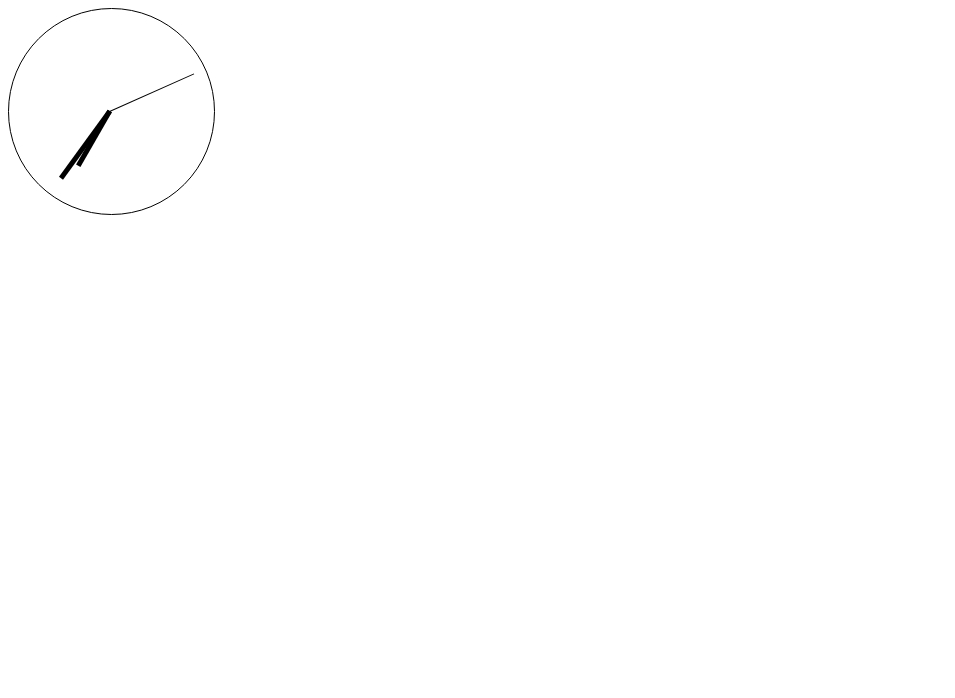
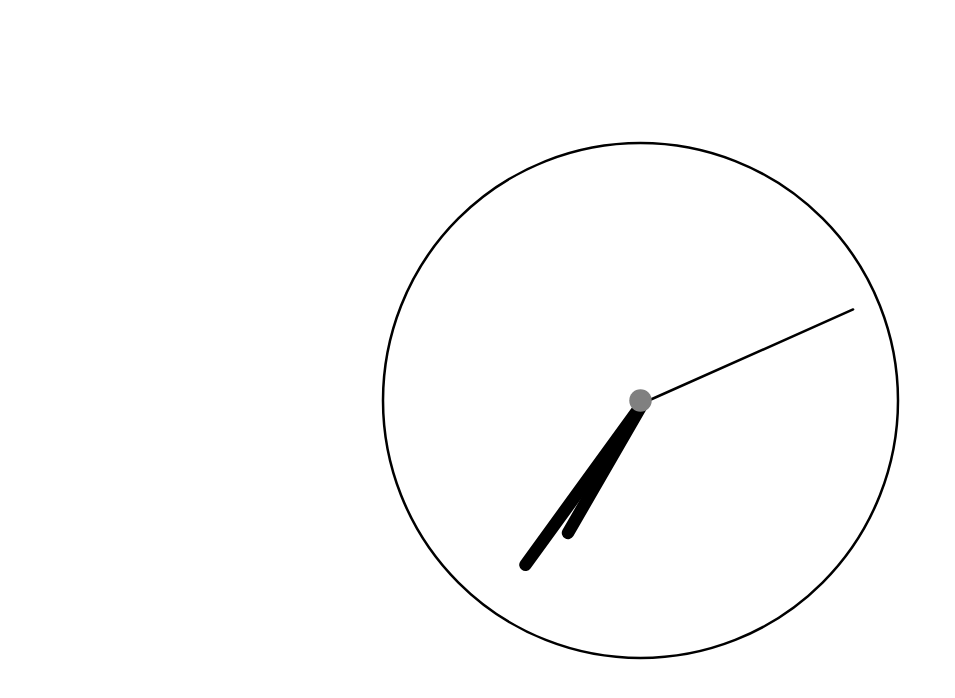
Before and after one commit to RichardLiuCode/clock, a plain HTML site: page analog/index.html in a window 1280 px wide. Shown: the whole page, without its empty margins (0-955 px from the left). Drawn offline with Linux system fonts and the light colour scheme.

Commit message:
feat: implement analog clock display and enhance digital clock functionality

```diff
--- a/analog/index.html
+++ b/analog/index.html
@@ -7,7 +7,7 @@
 </head>
 
 <body>
-  <div style="width:205px;height:205px;background-color:white;position:relative;border-radius:150px;border-style:solid;border-color:black;border-width:1px;">
+  <div class="clock">
     <div id="hourhand">
       <div></div>
     </div>
@@ -17,6 +17,7 @@
     <div id="secondshand">
       <div></div>
     </div>
+    <div class="clockAxis"></div>
   </div>
 </body>
 
--- a/analog/style.css
+++ b/analog/style.css
@@ -1,7 +1,28 @@
+html,
+body {
+    width: 100%;
+    height: 100%;
+    display: flex;
+    justify-content: center;
+    align-items: center;
+}
+
+.clock {
+    width: 205px;
+    height: 205px;
+    background-color: white;
+    position: relative;
+    border-radius: 150px;
+    border-style: solid;
+    border-color: black;
+    border-width: 1px;
+    transform: scale(2.5);
+}
+
 #hourhand {
     position: absolute;
-    left: 98px;
-    top: 10px;
+    left: 101px;
+    top: 11px;
     width: 5px;
     height: 185px;
     border-radius: 10px;
@@ -12,12 +33,13 @@
     width: 100%;
     height: calc(50% - 30px);
     background-color: black;
+    border-radius: 30px;
 }
 
 #minuteshand {
     position: absolute;
-    left: 98px;
-    top: 10px;
+    left: 101px;
+    top: 11px;
     width: 5px;
     height: 185px;
     border-radius: 10px;
@@ -28,12 +50,13 @@
     width: 100%;
     height: calc(50% - 10px);
     background-color: black;
+    border-radius: 30px;
 }
 
 #secondshand {
     position: absolute;
-    left: 98px;
-    top: 10px;
+    left: 101px;
+    top: 11px;
     width: 5px;
     height: 185px;
     border-radius: 10px;
@@ -44,4 +67,15 @@
     width: 1px;
     height: 50%;
     background-color: black;
+    border-radius: 30px;
 }
+
+.clockAxis {
+    position: absolute;
+    top: 98px;
+    left: 98px;
+    width: 9px;
+    height: 9px;
+    border-radius: 5px;
+    background-color: gray;
+}
--- a/digitial/script.js
+++ b/digitial/script.js
@@ -64,3 +64,9 @@ document.getElementById("showSecondsCheckbox").addEventListener("change", functi
 
   }
 });
+
+window.addEventListener("load", function () {
+  if (window.parent != window.self) {
+    document.getElementsByClassName("topBar")[0].style.display = "none";
+  }
+});
```
Also changed, not shown: embed.html (added, +1 -0 lines), index.html (added, +13 -0 lines).
